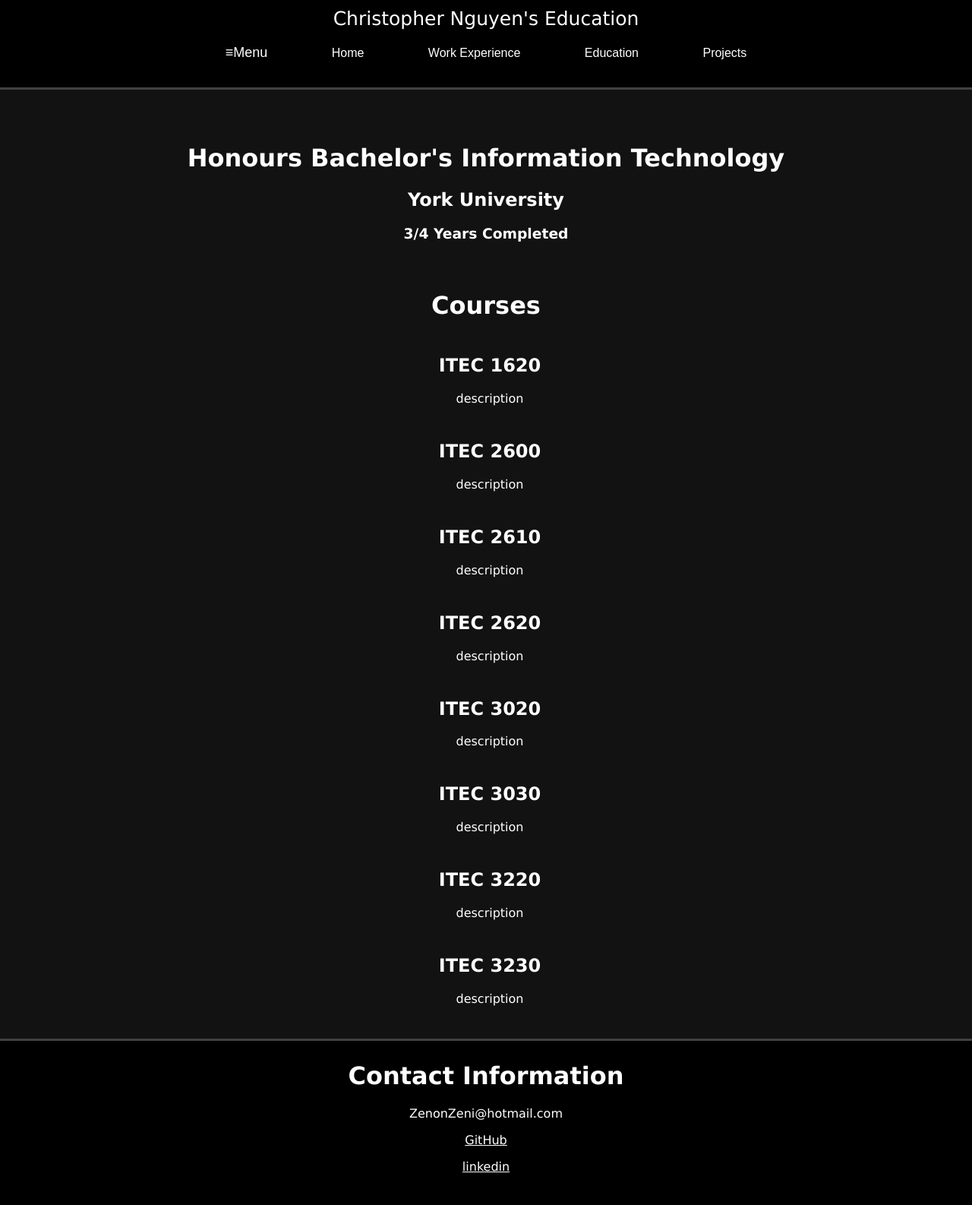
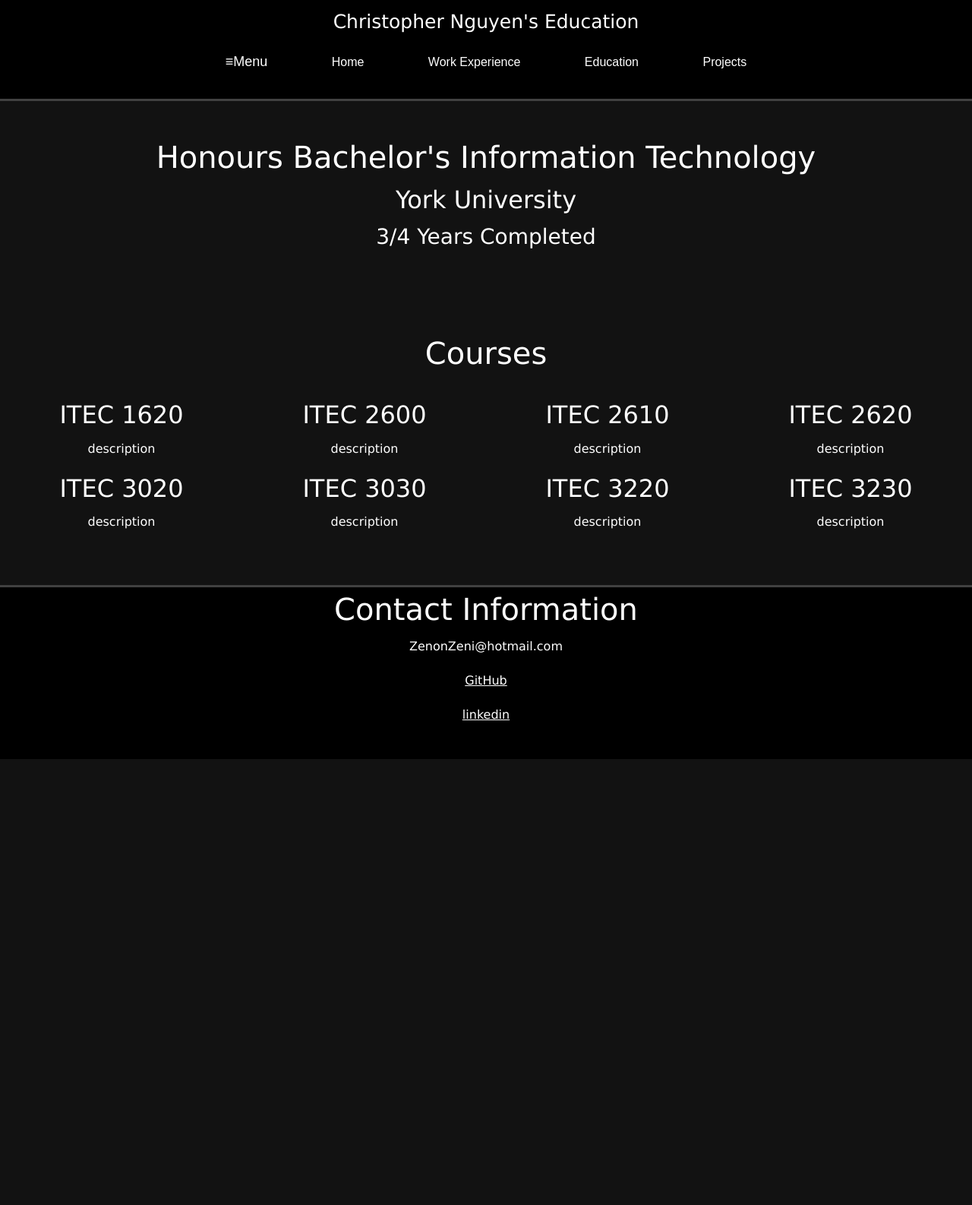
Before and after one commit to ZenonZeni/My-Personal-Website, a PHP site: the page made by Education Page Personal Website.html in a window 1280 px wide. Shown: the whole page at 76% size. After the commit the page ends 999 px from the top, so only its background shows below. Run offline with PHP 8.4, Linux system fonts and the light colour scheme.

Commit message:
Added bootstrap css script and made layout changes

```diff
--- a/Css/test.css
+++ b/Css/test.css
@@ -6,18 +6,22 @@ body{
 }
 
 h1{
+  padding-bottom: 5px;
   color:white;
 }
 
 h2{
+  padding-bottom: 5px;
   color:white;
 }
 
 h3{
+  padding-bottom: 5px;
   color:white;
 }
 
 p{
+  padding-bottom: 5px;
   color:white;
 }
 
--- a/Education Page Personal Website.html
+++ b/Education Page Personal Website.html
@@ -15,12 +15,15 @@
 			}
 		</script>
 		<meta name="viewport" content="width=device-width, initial-scale=1.0">
+		<link href="https://cdn.jsdelivr.net/npm/bootstrap@5.0.0-beta1/dist/css/bootstrap.min.css" rel="stylesheet" integrity="sha384-giJF6kkoqNQ00vy+HMDP7azOuL0xtbfIcaT9wjKHr8RbDVddVHyTfAAsrekwKmP1" crossorigin="anonymous">
 		<link rel="stylesheet" href="Css/test.css">
 	</head>
 	<body>
+
 		<div class= "MyNameBar">
 			<center>Christopher Nguyen's Education</center>
 		</div>
+
 		<div id="mySidepanel">
 			<a href="javascript:void(0)" class="closebtn" onclick="closeNav()">&times;</a>
 			<a href="../index.html">Main Page</a>
@@ -35,49 +38,54 @@
 			<a href="Education Page Personal Website.html" class="hover">Education</a>
 			<a href="Projects Page Personal Website.html" class="hover">Projects</a>
 		</div>
+
 		<center>
-			<div class="Containertype1">
+			<div class="container-fluid" style="padding-bottom:50px; padding-top: 50px;">
 					<h1>Honours Bachelor's Information Technology</h1>
 					<h2>York University</h2>
 					<h3>3/4 Years Completed</h3>
 			</div>
-			<div>
+
+			<div class="container-fluid" style="padding-top:50px; padding-bottom:50px;">
+				<div class="row" style="padding-bottom:25px">
 					<h1>Courses</h1>
 				</div>
-			<div class="rowContainer">
-				<div class="columns">
+				<div class="row">
+					<div class="col-sm-3">
 							<h2> ITEC 1620 </h2>
 							<p> description </p>
 					</div>
-				<div class="columns">
+					<div class="col-sm-3">
 							<h2> ITEC 2600 </h2>
 							<p> description </p>
 					</div>
-				<div class="columns">
+					<div class="col-sm-3">
 							<h2> ITEC 2610 </h2>
 							<p> description </p>
 					</div>
-				<div class="columns">
+					<div class="col-sm-3">
 							<h2> ITEC 2620 </h2>
 							<p> description </p>
 					</div>
-				<div class="columns">
+					<div class="col-sm-3">
 							<h2> ITEC 3020 </h2>
 							<p> description </p>
 					</div>
-				<div class="columns">
+					<div class="col-sm-3">
 							<h2> ITEC 3030 </h2>
 							<p> description </p>
 					</div>
-				<div class="columns">
+					<div class="col-sm-3">
 							<h2> ITEC 3220 </h2>
 							<p> description </p>
 					</div>
-				<div class="columns">
+					<div class="col-sm-3">
 							<h2> ITEC 3230 </h2>
 							<p> description </p>
 					</div>
 				</div>
+			</div>
+
 			<div class="bottomContainer">
 				<h1> Contact Information </h1>
 				<p> ZenonZeni@hotmail.com
```
Also changed, not shown: Home.html (+20 -10 lines), Projects Page Personal Website.html (+24 -12 lines), Work Experience Page Personal Website.html (+15 -4 lines). Lines whose indentation alone changed are shown as unchanged.
